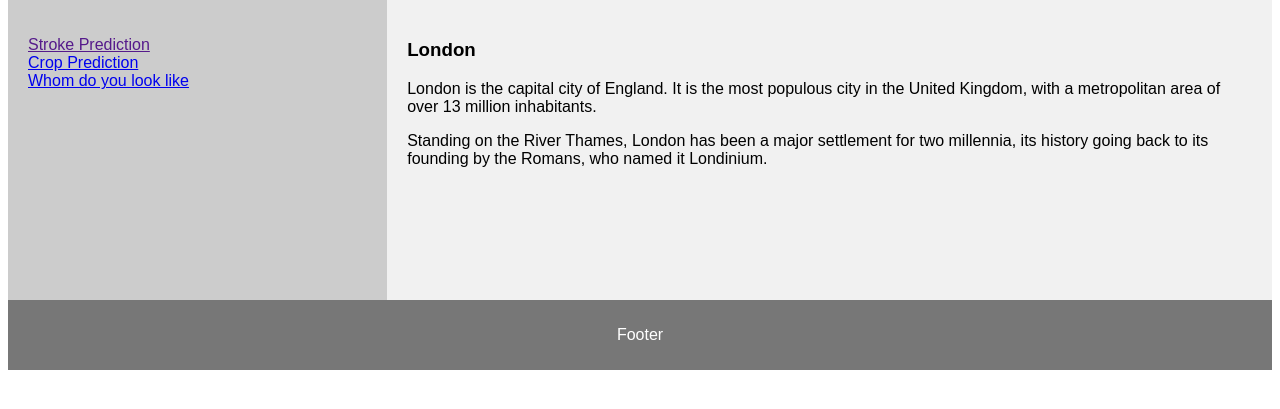
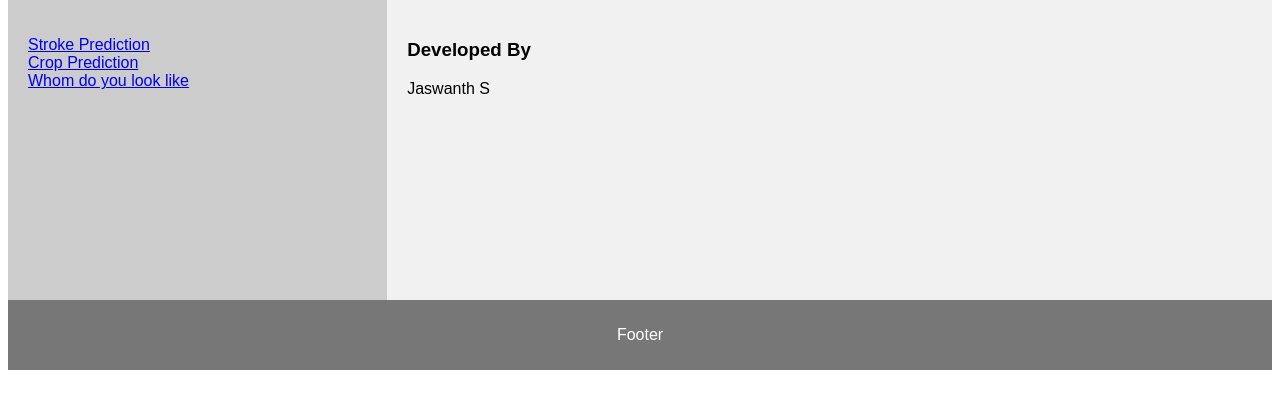
Before and after one commit to samjaswanth/everythingai-test, a Flask app: page / in a window 1280 px wide. Shown: the part 216-625 px from the top of the page. Run offline with Flask 2, Linux system fonts and the light colour scheme.

Commit message:
Add files via upload

```diff
--- a/templates/home.html
+++ b/templates/home.html
@@ -77,16 +77,15 @@ footer {
 <section>
   <nav>
     <ul>
-      <li><a href="">Stroke Prediction</a></li>
+      <li><a href="{{url_for('stroke')}}">Stroke Prediction</a></li>
       <li><a href="#">Crop Prediction</a></li>
       <li><a href="#">Whom do you look like</a></li>
     </ul>
   </nav>
 
   <article>
-    <h1>London</h1>
-    <p>London is the capital city of England. It is the most populous city in the  United Kingdom, with a metropolitan area of over 13 million inhabitants.</p>
-    <p>Standing on the River Thames, London has been a major settlement for two millennia, its history going back to its founding by the Romans, who named it Londinium.</p>
+    <h1>Developed By</h1>
+    <p>Jaswanth S</p>
   </article>
 </section>
 
```
